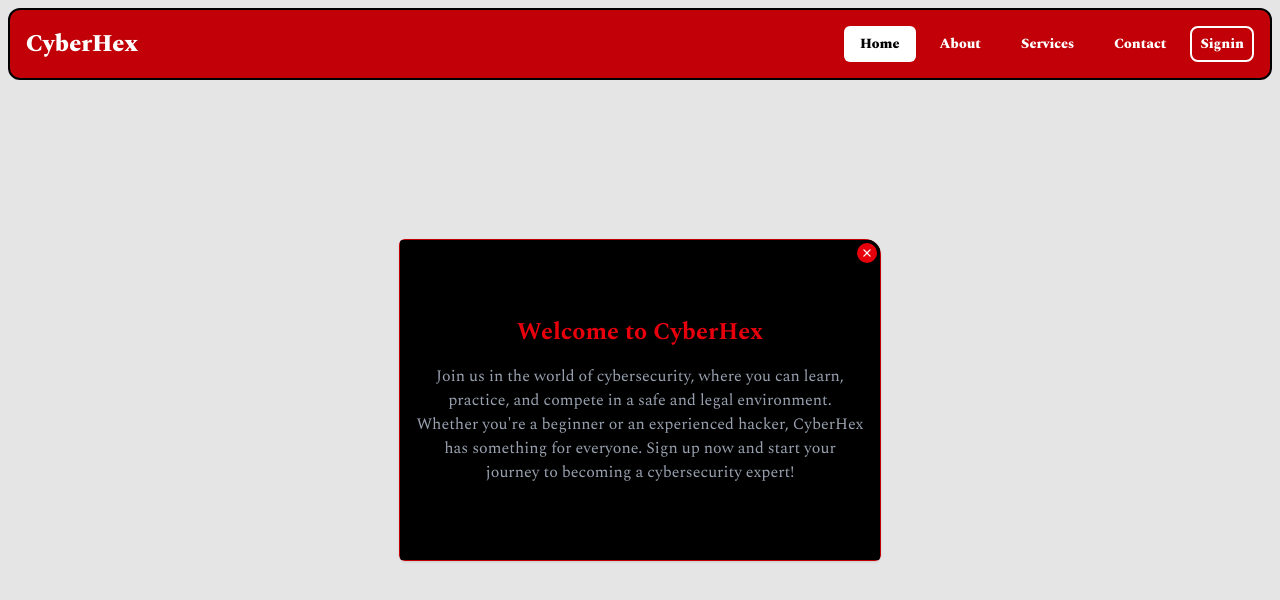
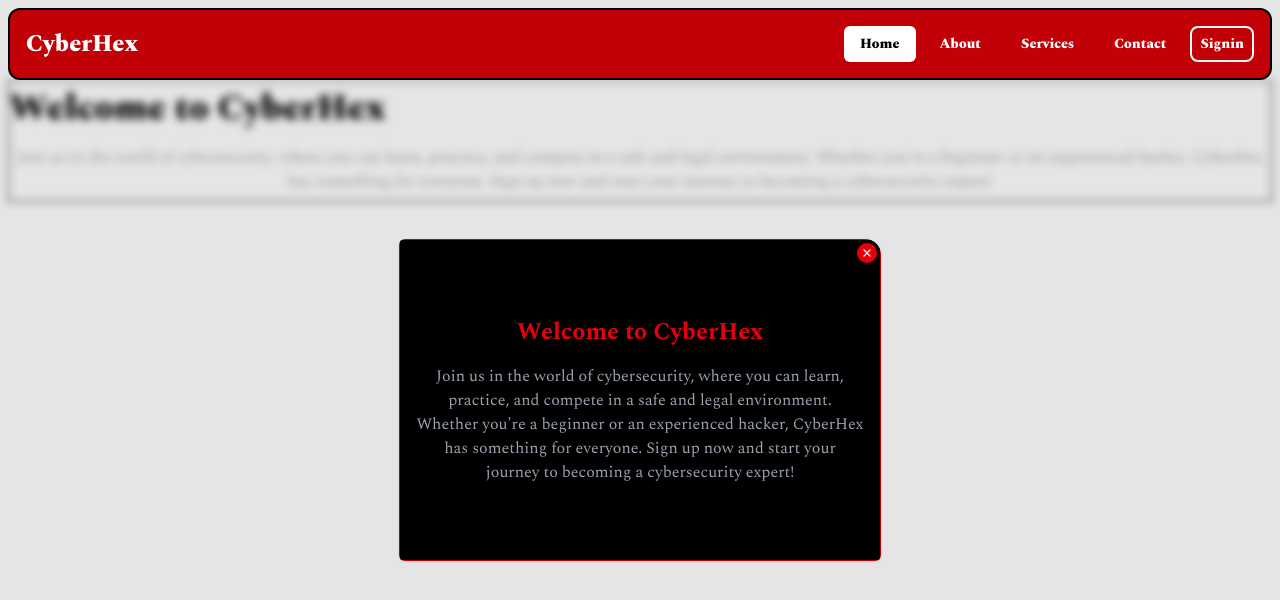
Before and after one commit to DulshanSiriwardhana/CyberHex, a React (Vite) app in the folder client/: page / in a window 1280 px wide. Shown: the top 600 px of the page. Built offline with nearby package versions, Linux system fonts and the light colour scheme.

Commit message:
build pass

```diff
--- a/client/src/Layer.tsx
+++ b/client/src/Layer.tsx
@@ -20,7 +20,7 @@ const Layer: React.FC<{ children: React.ReactNode }> = ({ children }) => {
         </div>
         <div
           style={{ minHeight: `calc(100vh - ${navHeight+16}px)` }}
-          className="w-full flex items-center justify-center h-full"
+          className="flex items-start justify-center"
           >
           {children}
         </div>
--- a/client/src/components/landingpage/hero.tsx
+++ b/client/src/components/landingpage/hero.tsx
@@ -1,7 +1,8 @@
 const Hero=()=>{
     return(
         <div>
-
+            <h1 className="text-4xl font-extrabold">Welcome to CyberHex</h1>
+            <p className="text-center text-gray-400 mt-4">Join us in the world of cybersecurity, where you can learn, practice, and compete in a safe and legal environment. Whether you're a beginner or an experienced hacker, CyberHex has something for everyone. Sign up now and start your journey to becoming a cybersecurity expert!</p>
         </div>
     )
 }
--- a/client/src/pages/LandingPage.tsx
+++ b/client/src/pages/LandingPage.tsx
@@ -22,8 +22,8 @@ const LandingPage = () => {
     }, []);
 
     return (
-        <div className="w-full h-full flex items-start justify-center">
-            <Hero/> a
+        <div className="w-full h-full flex items-center justify-center py-2 gap-4 flex-col border">
+            <Hero/>
         </div>
     );
 };
```
